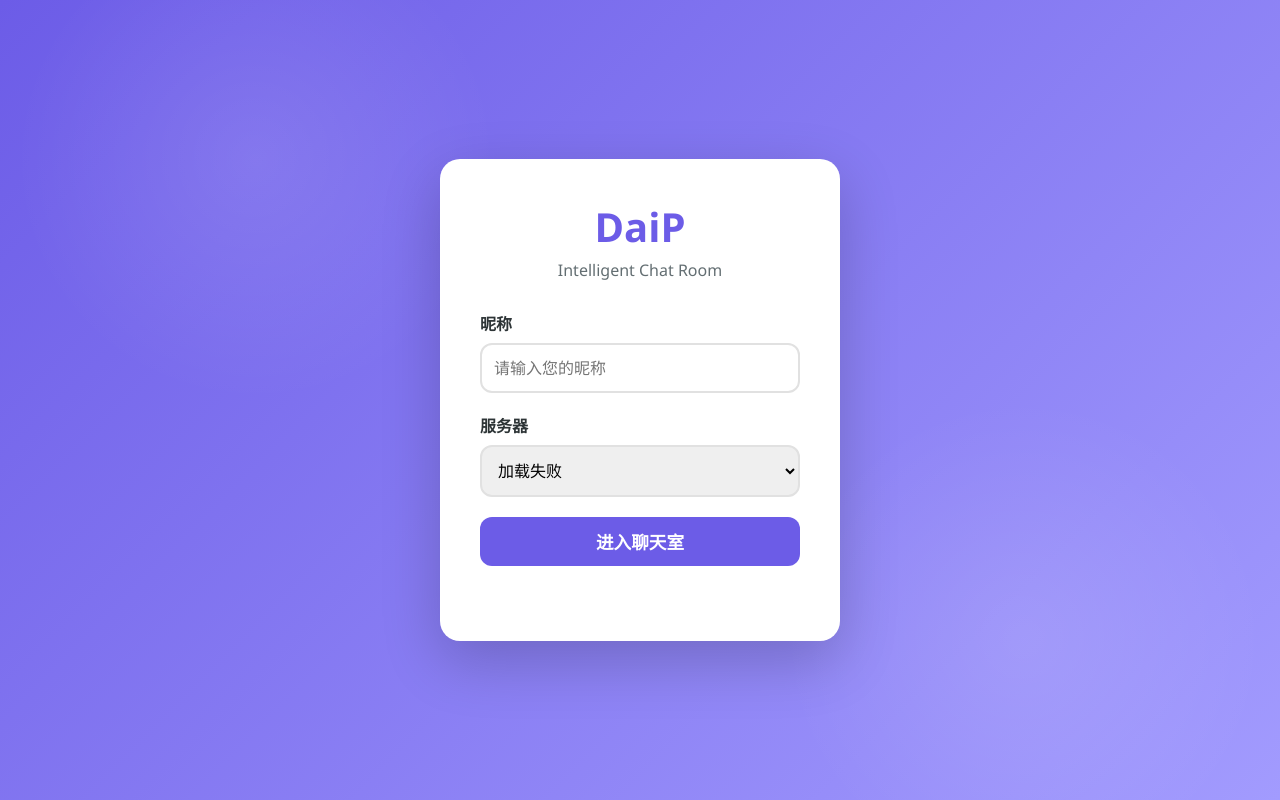
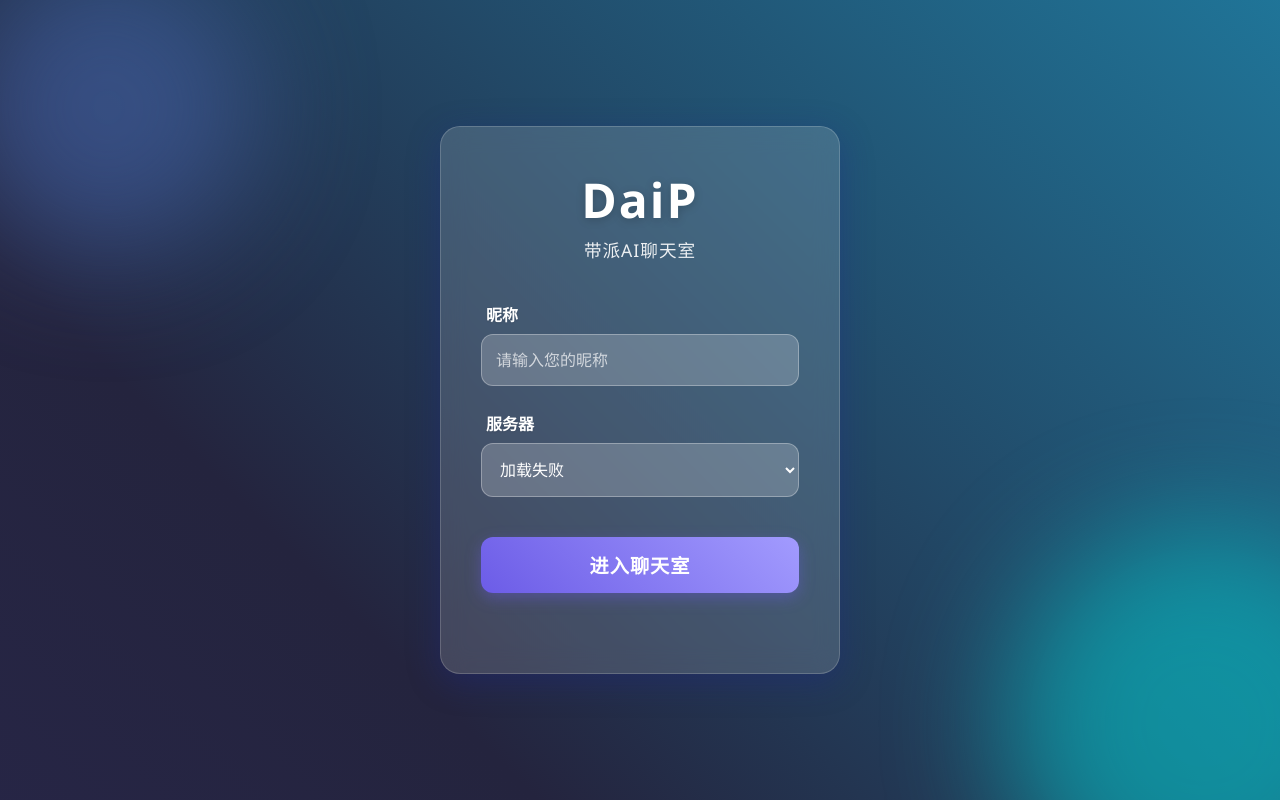
Before and after one commit to rexyang-ai/cnDaiPChatRoomV2, a Python web app: template templates/index.html in a window 1280 px wide. Run offline with Jinja, Linux system fonts and the light colour scheme; the template is opened without the code that fills it, so the values that code supplies are empty.

Commit message:
feat(ui): 更新登录页面UI设计和中文文案
- 将"Intelligent Chat Room"改为中文"带派AI聊天室"
- 重新设计登录页面背景渐变和动画效果
- 改进卡片样式为毛玻璃效果并添加动画
- 优化表单元素和按钮的交互视觉效果

```diff
--- a/static/css/style.css
+++ b/static/css/style.css
@@ -45,89 +45,168 @@ body {
 #login-screen {
     justify-content: center;
     align-items: center;
-    background: linear-gradient(135deg, #6c5ce7 0%, #a29bfe 100%);
+    /* 调整为深蓝/科技蓝/紫色系的冷色调渐变，去除粉红色 */
+    background: linear-gradient(45deg, #0f0c29, #302b63, #24243e, #1cb5e0);
+    background-size: 400% 400%;
+    animation: gradientBG 15s ease infinite;
     position: relative;
+    overflow: hidden;
+}
+
+@keyframes gradientBG {
+    0% { background-position: 0% 50%; }
+    50% { background-position: 100% 50%; }
+    100% { background-position: 0% 50%; }
 }
 
 .login-bg-decoration {
     position: absolute;
     width: 100%;
     height: 100%;
-    background-image: radial-gradient(circle at 20% 20%, rgba(255,255,255,0.1) 0%, transparent 20%),
-                      radial-gradient(circle at 80% 80%, rgba(255,255,255,0.1) 0%, transparent 20%);
-    pointer-events: none;
+    overflow: hidden;
+    z-index: 0;
+}
+
+.login-bg-decoration::before,
+.login-bg-decoration::after {
+    content: '';
+    position: absolute;
+    border-radius: 50%;
+    filter: blur(60px);
+    z-index: 0;
+    opacity: 0.5; /* 稍微降低不透明度，使背景更融合 */
+}
+
+.login-bg-decoration::before {
+    width: 300px;
+    height: 300px;
+    background: #4b6cb7; /* 替换原来的粉色为舒适的蓝色 */
+    top: -50px;
+    left: -50px;
+    animation: float 8s infinite ease-in-out;
+}
+
+.login-bg-decoration::after {
+    width: 400px;
+    height: 400px;
+    background: #00d2d3; /* 保持青色，增加清新感 */
+    bottom: -100px;
+    right: -100px;
+    animation: float 10s infinite ease-in-out reverse;
+}
+
+@keyframes float {
+    0%, 100% { transform: translate(0, 0); }
+    50% { transform: translate(30px, 30px); }
 }
 
 .login-card {
-    background: var(--white);
+    background: rgba(255, 255, 255, 0.15);
     padding: 40px;
     border-radius: var(--radius-lg);
-    box-shadow: 0 20px 60px rgba(0,0,0,0.2);
+    box-shadow: 0 8px 32px 0 rgba(31, 38, 135, 0.37);
+    backdrop-filter: blur(12px);
+    -webkit-backdrop-filter: blur(12px);
+    border: 1px solid rgba(255, 255, 255, 0.18);
     width: 100%;
     max-width: 400px;
     text-align: center;
     z-index: 1;
+    color: white;
+    animation: fadeIn 1s ease-out;
+}
+
+@keyframes fadeIn {
+    from { opacity: 0; transform: translateY(20px); }
+    to { opacity: 1; transform: translateY(0); }
 }
 
 .logo-area h1 {
-    color: var(--primary-color);
-    font-size: 2.5rem;
+    color: white;
+    font-size: 3rem;
     margin-bottom: 5px;
+    text-shadow: 0 2px 10px rgba(0,0,0,0.2);
+    font-weight: 800;
+    letter-spacing: 2px;
 }
 
 .logo-area p {
-    color: var(--text-gray);
-    margin-bottom: 30px;
+    color: rgba(255, 255, 255, 0.9);
+    margin-bottom: 40px;
+    font-size: 1.1rem;
+    letter-spacing: 1px;
 }
 
 .form-group {
-    margin-bottom: 20px;
+    margin-bottom: 25px;
     text-align: left;
 }
 
 .form-group label {
     display: block;
     margin-bottom: 8px;
-    color: var(--text-dark);
+    color: white;
     font-weight: 600;
+    text-shadow: 0 1px 2px rgba(0,0,0,0.1);
+    padding-left: 5px;
 }
 
 input[type="text"], select {
     width: 100%;
-    padding: 12px;
-    border: 2px solid #e1e1e1;
+    padding: 14px;
+    background: rgba(255, 255, 255, 0.2);
+    border: 1px solid rgba(255, 255, 255, 0.3);
     border-radius: var(--radius-md);
     font-size: 1rem;
-    transition: border-color 0.3s;
+    color: white;
+    transition: all 0.3s;
+}
+
+input[type="text"]::placeholder {
+    color: rgba(255, 255, 255, 0.7);
 }
 
 input[type="text"]:focus, select:focus {
-    border-color: var(--primary-color);
+    background: rgba(255, 255, 255, 0.3);
+    border-color: white;
     outline: none;
+    box-shadow: 0 0 20px rgba(255, 255, 255, 0.2);
+}
+
+select option {
+    background: #333;
+    color: white;
 }
 
 #login-btn {
     width: 100%;
-    padding: 12px;
-    background: var(--primary-color);
+    padding: 14px;
+    background: linear-gradient(45deg, #6c5ce7, #a29bfe);
     color: var(--white);
     border: none;
     border-radius: var(--radius-md);
-    font-size: 1.1rem;
+    font-size: 1.2rem;
     cursor: pointer;
-    transition: background 0.3s;
-    font-weight: 600;
+    transition: all 0.3s;
+    font-weight: 700;
+    margin-top: 15px;
+    box-shadow: 0 5px 15px rgba(108, 92, 231, 0.4);
+    letter-spacing: 1px;
 }
 
 #login-btn:hover {
-    background: var(--primary-dark);
+    transform: translateY(-3px) scale(1.02);
+    box-shadow: 0 8px 25px rgba(108, 92, 231, 0.6);
+    background: linear-gradient(45deg, #5849be, #8e44ad);
 }
 
 .error-msg {
-    color: var(--danger);
-    margin-top: 15px;
+    color: #ff7675;
+    margin-top: 20px;
     font-size: 0.9rem;
     min-height: 20px;
+    font-weight: 600;
+    text-shadow: 0 1px 2px rgba(0,0,0,0.2);
 }
 
 /* Chat Screen */
--- a/templates/index.html
+++ b/templates/index.html
@@ -14,7 +14,7 @@
         <div class="login-card">
             <div class="logo-area">
                 <h1>DaiP</h1>
-                <p>Intelligent Chat Room</p>
+                <p>带派AI聊天室</p>
             </div>
             <div class="form-group">
                 <label>昵称</label>
```
